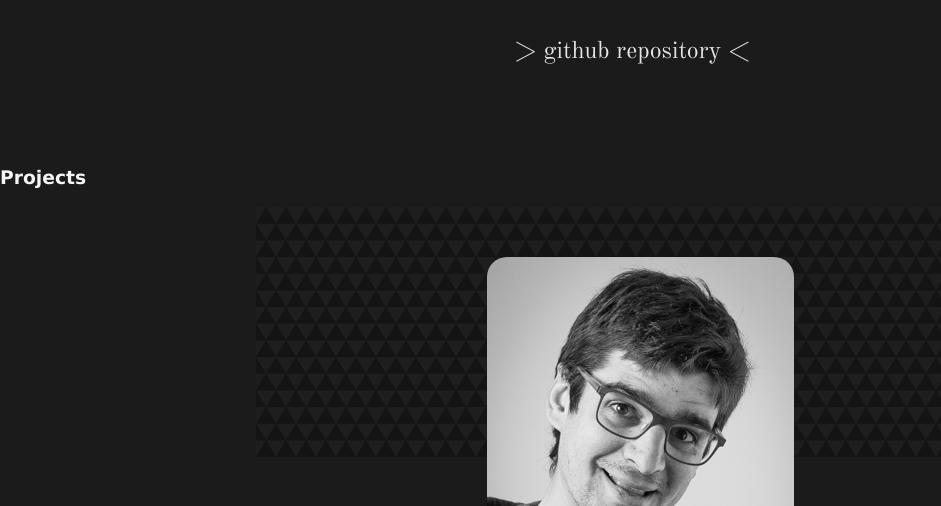
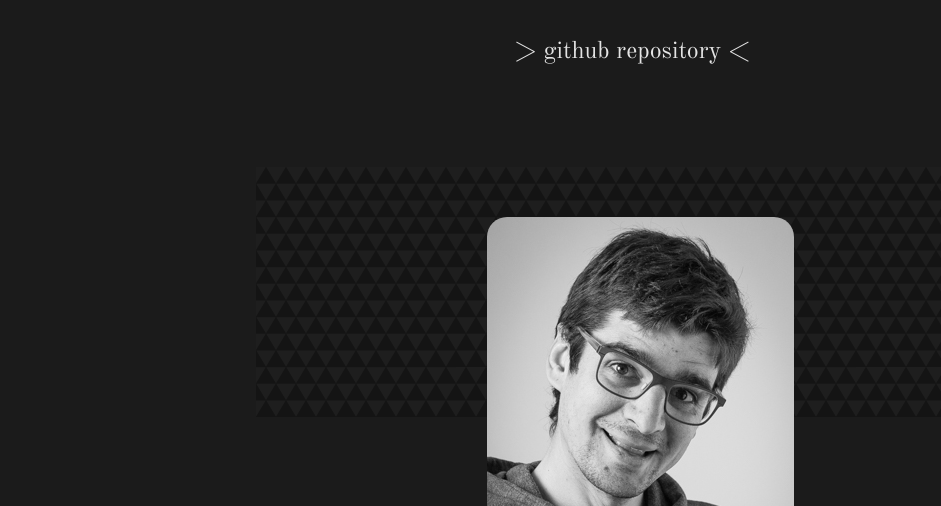
Before and after one commit to Guillemduno/guillemduno.github.io, a plain HTML site: page index.html in a window 1280 px wide. Shown: the part 294-800 px from the top of the page, without its empty margins (0-941 px from the left). Drawn offline with nearby package versions, Linux system fonts and the light colour scheme; a web font is replaced by a local one.

Commit message:
second commit

```diff
--- a/index.html
+++ b/index.html
@@ -20,8 +20,8 @@
     <div id="link_container">
         <p class="link"><a href="https://github.com/guillemduno"> > Github Repository < </a></p>
     </div>
-    <h3>Projects</h3>
-  <!--  <ul>
+      <!--<h3>Projects</h3>
+  <ul>
         <li><a href="https://guillemduno.github.io/cardNumbers/" target="_blank">Card Numbers</a></li>
         <li><a href="https://guillemduno.github.io/RocketFire/" target="_blank">Rocket Fire</a></li>
     </ul> -->
```
